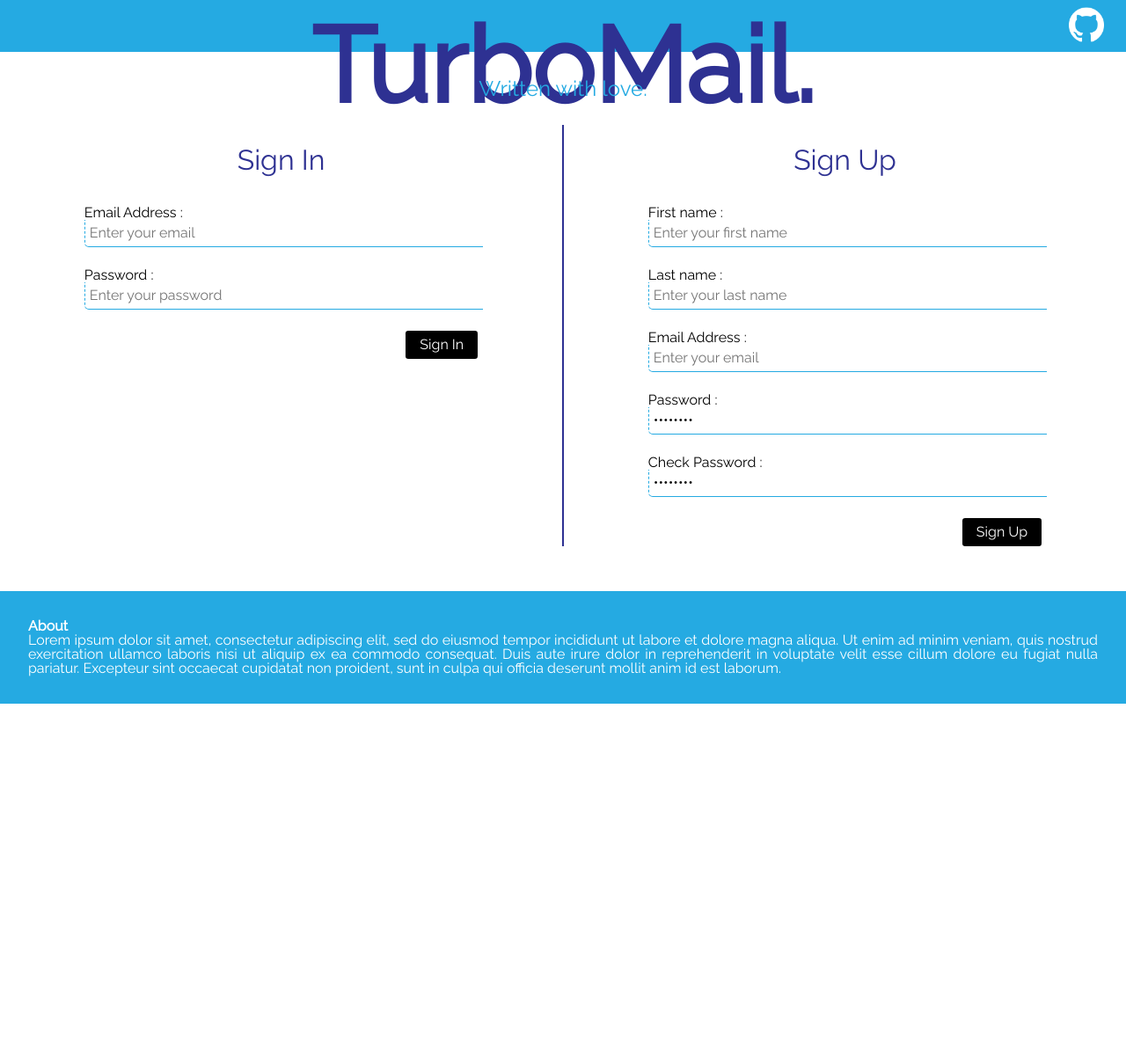
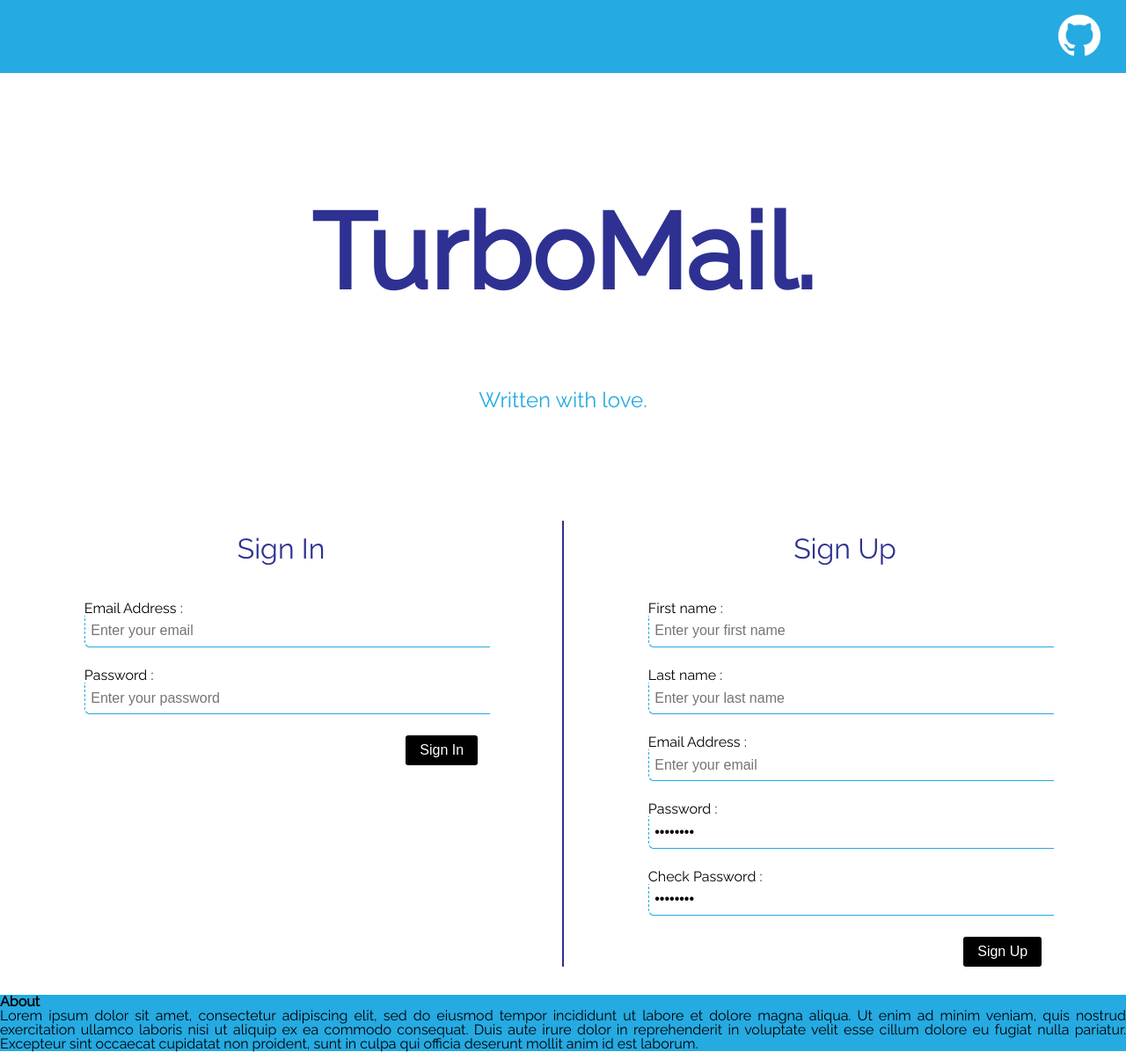
Before and after one commit to raphaelweis/TurboMail, a PHP site: page /src/public/login/login.html in a window 1280 px wide. Shown: the whole page at 88% size. Before the commit the page ends 800 px from the top, so only its background shows below. Run offline with PHP 8.4, Linux system fonts and the light colour scheme; some libraries are stand-ins or nearby versions.

Commit message:
fixed browser style inconstencies, added reset css snippet

```diff
--- a/src/public/login/login.html
+++ b/src/public/login/login.html
@@ -1,16 +1,15 @@
 <!DOCTYPE html>
 <html lang="en">
 <head>
-    <meta charset="UTF-8" />
-    <meta name="viewport" content="width=device-width, initial-scale=1.0" />
-    <link rel="stylesheet" href="style.css" />
-    <link rel="stylesheet" href="../style.css" />
-    <script defer type="module" src="js/router.js"></script>
+  <meta charset="UTF-8"/>
+  <meta name="viewport" content="width=device-width, initial-scale=1.0"/>
+  <link rel="stylesheet" href="style.css"/>
+  <link rel="stylesheet" href="../style.css"/>
   <script
-      defer
     type="module"
     src="../../../node_modules/jquery/dist/jquery.js"
   ></script>
+  <script type="module" src="js/router.js"></script>
   <title>TurboMail.</title>
 </head>
 <body>
@@ -32,7 +31,7 @@
       </ul>
     </div>
   </nav>
-      <div class="title">
+  <div class="application-title">
     <h1>TurboMail.</h1>
     <p>Written with love.</p>
   </div>
@@ -49,7 +48,7 @@
             Error, the login credentials you provided are incorrect
           </div>
           <div class="input-div">
-                <label for="si-email">Email Address :</label><br />
+            <label for="si-email">Email Address :</label><br/>
             <input
               id="si-email"
               type="email"
@@ -58,9 +57,9 @@
               placeholder="Enter your email"
             />
           </div>
-              <br />
+          <br/>
           <div class="input-div">
-                <label for="si-password">Password :</label><br />
+            <label for="si-password">Password :</label><br/>
             <input
               id="si-password"
               type="password"
@@ -70,7 +69,7 @@
             />
           </div>
 
-              <br />
+          <br/>
           <input
             type="submit"
             class="common-button"
@@ -86,7 +85,7 @@
         <form id="sign-up">
           <div class="validation-error" id="sign-up-error">Error:</div>
           <div class="input-div">
-                <label for="su-firstname">First name :</label><br />
+            <label for="su-firstname">First name :</label><br/>
             <input
               id="su-firstname"
               type="text"
@@ -95,9 +94,9 @@
               placeholder="Enter your first name"
             />
           </div>
-              <br />
+          <br/>
           <div class="input-div">
-                <label for="su-lastname">Last name :</label><br />
+            <label for="su-lastname">Last name :</label><br/>
             <input
               id="su-lastname"
               type="text"
@@ -106,9 +105,9 @@
               placeholder="Enter your last name"
             />
           </div>
-              <br />
+          <br/>
           <div class="input-div">
-                <label for="su-email">Email Address :</label><br />
+            <label for="su-email">Email Address :</label><br/>
             <input
               id="su-email"
               type="email"
@@ -117,9 +116,9 @@
               placeholder="Enter your email"
             />
           </div>
-              <br />
+          <br/>
           <div class="input-div">
-                <label for="su-password">Password :</label><br />
+            <label for="su-password">Password :</label><br/>
             <input
               value="Password"
               id="su-password"
@@ -129,9 +128,9 @@
               placeholder="Enter your password"
             />
           </div>
-              <br />
+          <br/>
           <div class="input-div">
-                <label for="su-password-check">Check Password :</label><br />
+            <label for="su-password-check">Check Password :</label><br/>
             <input
               value="Password"
               id="su-password-check"
@@ -141,7 +140,7 @@
               placeholder="Enter your password"
             />
           </div>
-              <br />
+          <br/>
 
           <input
             id="sign-up-button"
--- a/src/public/login/style.css
+++ b/src/public/login/style.css
@@ -9,14 +9,17 @@ body {
     display: flex;
     flex-direction: column;
 }
+
 main {
     flex: 1;
 }
+
 footer {
     background-color: var(--lightBlue);
-    padding: 2em;
+    padding: 2rem;
     text-align: justify;
 }
+
 footer * {
     color: var(--lightFontColor);
 }
@@ -29,35 +32,43 @@ header nav {
     align-items: center;
     background-color: var(--lightBlue);
 }
+
 nav img {
-    width: 40px;
-    height: 40px;
+    width: 3rem;
+    height: 3rem;
 }
+
 .nav-links {
     flex: 1;
     text-align: right;
 }
+
 .nav-links ul li {
     list-style: none;
     display: inline-block;
-    padding: 8px 12px;
+    padding: 1rem;
     position: relative;
 }
 
 /* TITLE */
-.title {
+.application-title {
+    display: flex;
+    flex-direction: column;
     text-align: center;
-    margin-top: 0.5em;
+    margin-top: 7rem;
+    margin-bottom: 3rem;
+    height: auto;
 }
 
-.title h1 {
+.application-title h1 {
+    margin: 2rem;
     font-size: 7.5em;
     color: var(--darkBlue);
 }
 
-.title p {
+.application-title p {
     font-size: 1.5em;
-    margin: 10px 0 20px 0;
+    margin: 4rem;
     color: var(--lightBlue);
 }
 
@@ -77,35 +88,41 @@ nav img {
 
 .row h2 {
     text-align: center;
-    font-size: 2em;
+    font-size: 2rem;
     font-weight: inherit;
-    margin-top: 1em;
+    margin-top: 1rem;
     margin-bottom: 0.5em;
     color: var(--darkBlue);
 }
+
 .row .input-div {
-    margin-bottom: 0.5em;
+    margin-bottom: 0.5rem;
 }
+
 .row label,
 input:not([type="submit"]) {
     margin-left: 15%;
-    font-size: 1em;
+    font-size: 1rem;
 }
+
 .row input:not([type="submit"]) {
     width: 70%;
-    height: 30px;
-    padding-left: 5px;
+    height: 2rem;
+    padding: 0.1rem 0.4rem;
     border: none;
     border-bottom: 1px solid var(--lightBlue);
     border-left: 1px dashed var(--lightBlue);
-    border-bottom-left-radius: 5px;
+    border-bottom-left-radius: 0.4rem;
 }
+
 .row input:focus {
     outline: none;
 }
+
 .row input[type="submit"] {
     margin-right: 15%;
 }
+
 .item {
     width: 50%;
     margin-bottom: 2em;
--- a/src/public/message/js/router.js
+++ b/src/public/message/js/router.js
@@ -240,6 +240,7 @@ function displayMessages(messagesArray) {
 
         chat.append(messageDiv);
     })
+    scrollElementToBottom(chat);
 }
 
 function removeMessageFromChat(message) {
--- a/src/public/style.css
+++ b/src/public/style.css
@@ -1,14 +1,55 @@
 /* FONTS */
 @import url("https://fonts.googleapis.com/css2?family=Raleway&display=swap");
 
-/* ALL */
-* {
-    font-family: "Raleway", sans-serif;
-    font-size: 16px;
-    line-height: 16px;
-    color: var(--darkFontColor);
+/* RESET ALL DEFAULTS */
+/* http://meyerweb.com/eric/tools/css/reset/
+   v2.0 | 20110126
+   License: none (public domain)
+*/
+
+html, body, div, span, applet, object, iframe,
+h1, h2, h3, h4, h5, h6, p, blockquote, pre,
+a, abbr, acronym, address, big, cite, code,
+del, dfn, em, img, ins, kbd, q, s, samp,
+small, strike, strong, sub, sup, tt, var,
+b, u, i, center,
+dl, dt, dd, ol, ul, li,
+fieldset, form, label, legend,
+table, caption, tbody, tfoot, thead, tr, th, td,
+article, aside, canvas, details, embed,
+figure, figcaption, footer, header, hgroup,
+menu, nav, output, ruby, section, summary,
+time, mark, audio, video, textarea {
     margin: 0;
     padding: 0;
+    border: 0;
+    font-family: "Raleway", sans-serif;
+    color: var(--darkFontColor);
+    font-size: 100%;
+    vertical-align: baseline;
+}
+/* HTML5 display-role reset for older browsers */
+article, aside, details, figcaption, figure,
+footer, header, hgroup, menu, nav, section {
+    display: block;
+}
+body {
+    line-height: 1;
+}
+ol, ul {
+    list-style: none;
+}
+blockquote, q {
+    quotes: none;
+}
+blockquote:before, blockquote:after,
+q:before, q:after {
+    content: '';
+    content: none;
+}
+table {
+    border-collapse: collapse;
+    border-spacing: 0;
 }
 
 /* COLORS */
```
Also changed, not shown: other parts of src/public/login/style.css (+11 -11 lines), src/public/message/style.css (+6 -2 lines). Lines whose indentation alone changed are shown as unchanged.
